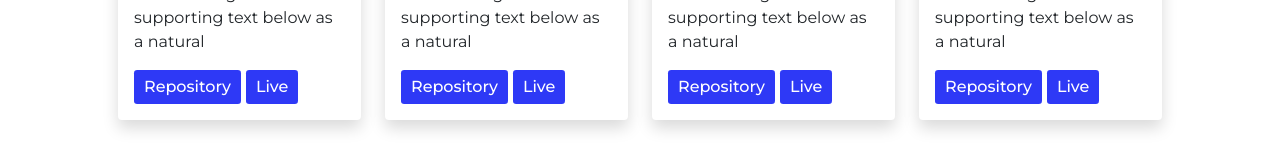
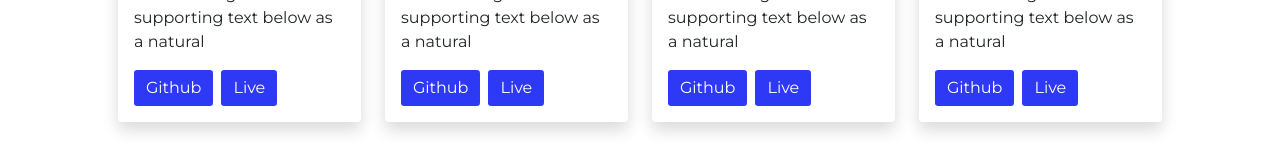
Before and after one commit to fabricio3g/portfolio-nextjs, a Next.js app: page /portfolio in a window 1280 px wide. Shown: the part 344-504 px from the top of the page. Built offline with nearby package versions, Linux system fonts and the light colour scheme.

Commit message:
Update Work.js

```diff
--- a/Components/Work.js
+++ b/Components/Work.js
@@ -10,17 +10,17 @@ const Work = () => {
   {Array.from({ length: 4 }).map((_, idx) => (
     <Col style={{width:'18rem mx-auto'}}>
       <Card className='shadow border-0' >
-        <Card.Img variant="top" src="https://www.upwork.com/att/download/portfolio/persons/uid/1102624734914351104/profile/projects/files/60ec2cd1-a497-47ea-8566-658935a6115e" />
+        <Card.Img variant="top" src="https://images.unsplash.com/photo-1504288145234-919e7bbc6d19?ixlib=rb-1.2.1&ixid=MnwxMjA3fDB8MHxwaG90by1wYWdlfHx8fGVufDB8fHx8&auto=format&fit=crop&w=1470&q=80" />
         <Card.Body>
           <Card.Title>Verifiable Education</Card.Title>
           <Card.Text>
             This is a longer card with supporting text below as a natural
           </Card.Text>
-          <Stack direction={'horizontal'}>
-          <Button className={Style.active}>
-            Repository
+          <Stack direction={'horizontal'} className='mt-2'>
+          <Button className={Style.btn1}>
+            Github
           </Button>
-          <Button className={Style.active}>
+          <Button className={`${Style.btn1} mx-2`} >
             Live
           </Button>
           </Stack>
```
